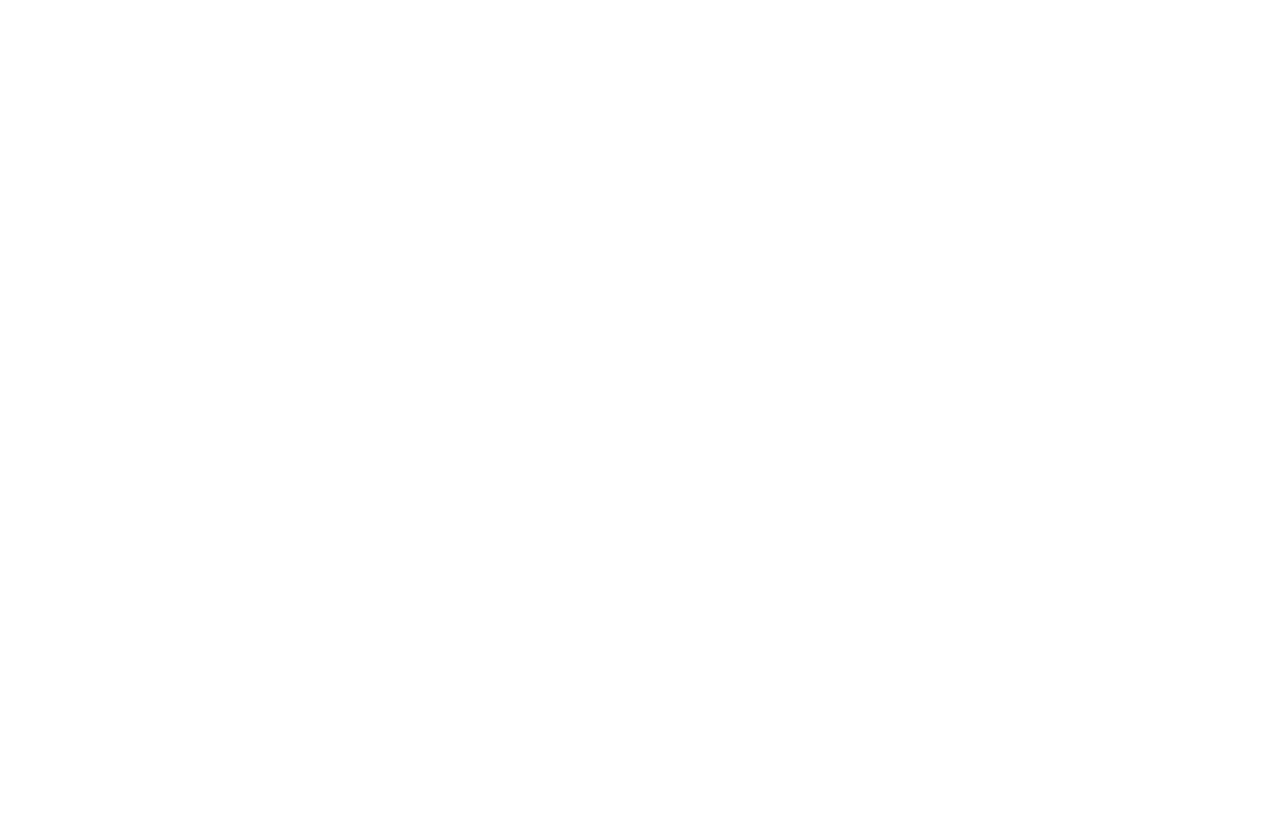
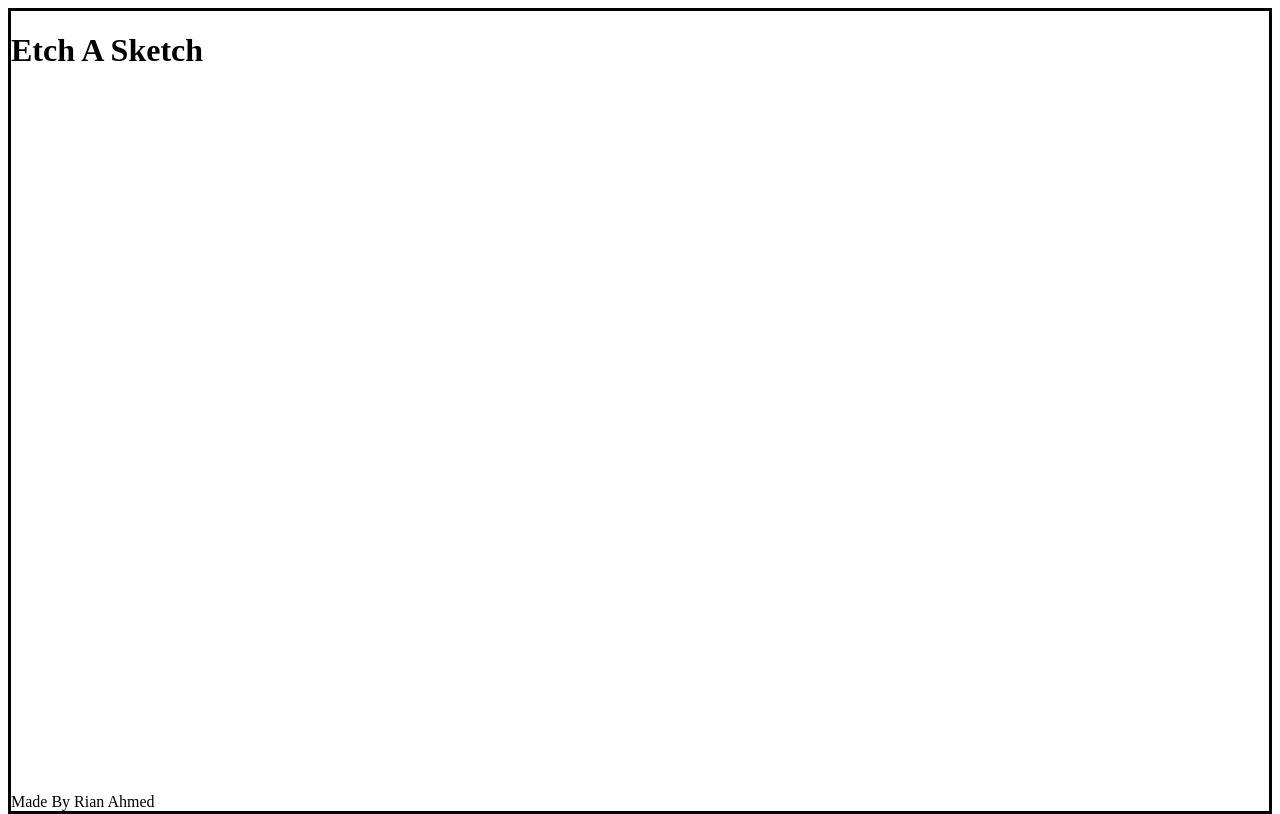
Before and after one commit to RianAhmedWork/odin-etch-a-sketch, a plain HTML site: page index.html in a window 1280 px wide. Drawn offline with Linux system fonts and the light colour scheme.

Commit message:
add flex display to html.

```diff
--- a/index.html
+++ b/index.html
@@ -1,5 +1,5 @@
 <!DOCTYPE html>
-<html>
+<html lang="en">
 
 <head>
   <meta charset="UTF-8">
@@ -8,7 +8,17 @@
 </head>
 
 <body>
+  <div class="header">
+    <h1>Etch A Sketch</h1>
+  </div>
 
+  <div class="main">
+
+  </div>
+
+  <div class="footer">
+    Made By Rian Ahmed
+  </div>
 </body>
 
 </html>
--- a/main.css
+++ b/main.css
@@ -0,0 +1,11 @@
+body {
+  display: flex;
+  min-height: 100%;
+  border: solid;
+  flex-direction: column;
+  justify-content: space-between;
+}
+
+html {
+  height: 100%;
+}
```
